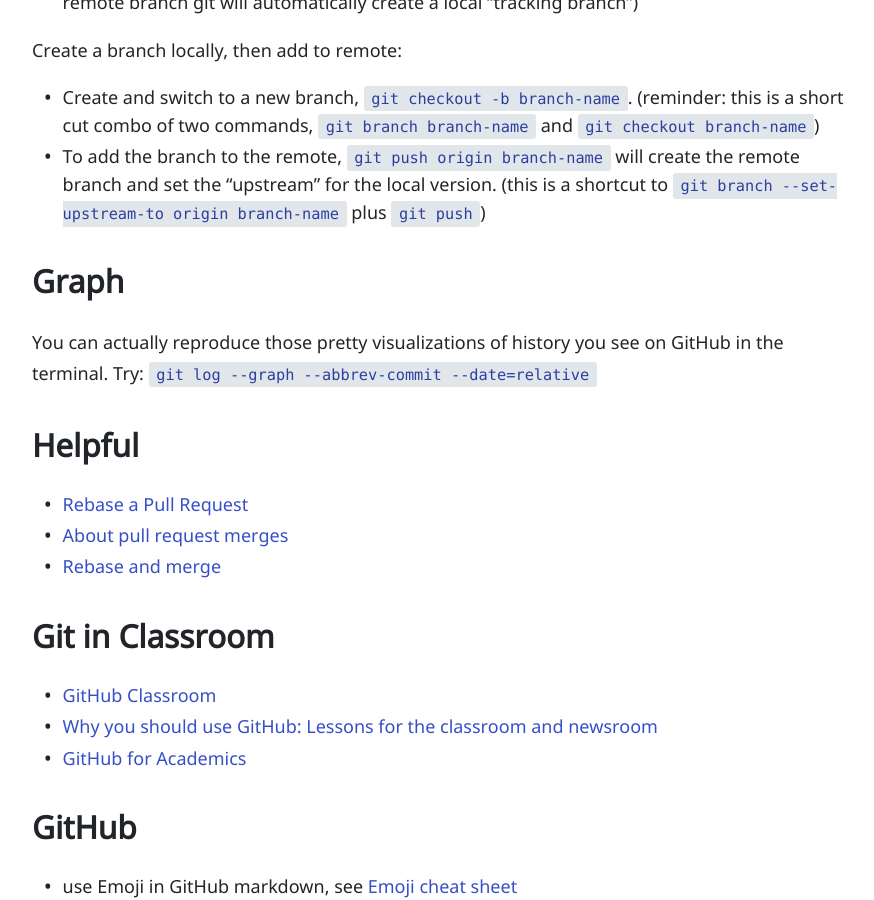
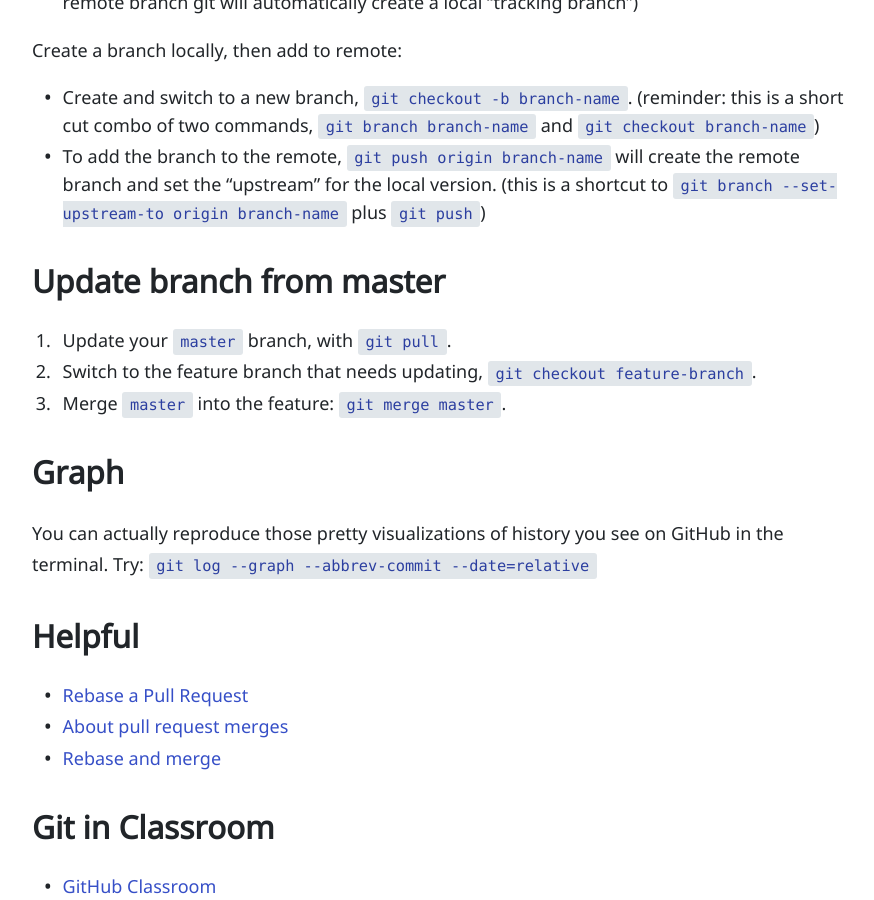
Before and after one commit to evanwill/_drafts, a Jekyll site: the page built from _notes/git-notes.md, in a window 1280 px wide and 900 px high, scrolled down 1377 px. Shown: the whole window, without its empty margins (194-1068 px from the left). Built offline with Jekyll 4.4.1, drawn with Linux system fonts in a browser that asks for light colours.

Commit message:
git notes

```diff
--- a/_notes/git-notes.md
+++ b/_notes/git-notes.md
@@ -40,6 +40,12 @@ Create a branch locally, then add to remote:
 - Create and switch to a new branch, `git checkout -b branch-name`. (reminder: this is a short cut combo of two commands, `git branch branch-name` and `git checkout branch-name`)
 - To add the branch to the remote, `git push origin branch-name` will create the remote branch and set the "upstream" for the local version. (this is a shortcut to `git branch --set-upstream-to origin branch-name` plus `git push`)
 
+## Update branch from master
+
+1. Update your `master` branch, with `git pull`.
+2. Switch to the feature branch that needs updating, `git checkout feature-branch`.
+3. Merge `master` into the feature: `git merge master`.
+
 ## Graph
 
 You can actually reproduce those pretty visualizations of history you see on GitHub in the terminal.
```
